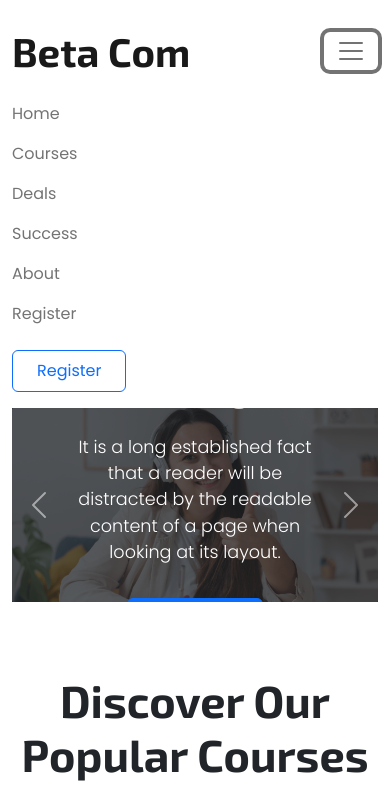
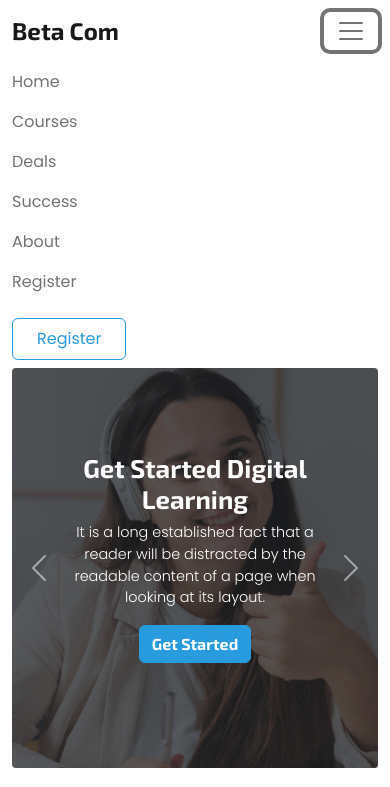
Before and after one commit to RakibAlom/beta-com, a plain HTML site: page index.html in a window 390 px wide. Both pictures are taken after a click on the button "Toggle navigation". Shown: the top 787 px of the page. Drawn offline with Linux system fonts and the light colour scheme.

Commit message:
banner ready

```diff
--- a/assets/styles.css
+++ b/assets/styles.css
@@ -1,4 +1,10 @@
 @import url('https://fonts.googleapis.com/css2?family=Exo+2:wght@300;400;700;800;900&family=Poppins:wght@300;400&display=swap');
+
+:root{
+  --primary-color:#289BDE;
+  --title-color: #1D1D1D;
+  --text-color:#777777;
+}
 
 body{
   font-family: 'Poppins', sans-serif;
@@ -6,14 +12,16 @@ body{
 
 .font-exo{
   font-family: 'Exo 2', sans-serif;
-  font-weight: bold;
+  font-weight: 600;
 }
-
-.section-title{
-  font-size: 2.8rem;
+.button,.button-outline:hover{
+  background-color: var(--primary-color);
+  border-color: var(--primary-color);
+  color: #fff;
 }
-.course-title{
-  font-size: 1.5rem;
+.button-outline{
+  border-color: var(--primary-color);
+  color: var(--primary-color);
 }
 
 /* =========== HEADER AREA START =========== */
@@ -24,11 +32,25 @@ body{
 /* NAVAR END */
 
 /* BANNER SLIDER START */
-.slider-title{
-  /* font-size: 4rem; */
-}
-.slider-slogan,.course-price {
-  font-size: 1.1rem;
+.single-banner img{
+  min-height: 400px;
+  object-fit: cover;
 }
 /* BANNER SLIDER END */
 /* =========== HEADER AREA END =========== */
+
+
+
+/* =========== MEDIA QUERY START =========== */
+@media screen and (max-width:640px) {
+  .navbar-brand{
+    font-size: 1.5rem;
+  }
+ .slider-title{
+  font-size: 1.6rem;
+ }
+ .slider-slogan{
+  font-size: 0.9rem;
+ }
+}
+/* =========== MEDIA QUERY END =========== */
--- a/index.html
+++ b/index.html
@@ -18,9 +18,9 @@
   <header>
     <div class="container-xxl">
       <!-- NAVBAR AREA START -->
-      <nav class="navbar navbar-expand-lg py-3 py-md-4">
+      <nav class="navbar navbar-expand-lg py-2 py-md-4">
         <a class="navbar-brand font-exo" href="#">Beta Com</a>
-        <a href="#" class="btn ms-auto me-3 btn-outline-primary py-2 px-4 d-none d-md-block d-lg-none" type="submit">Register</a>
+        <a href="#" class="btn ms-auto me-3 button-outline py-2 px-4 d-none d-md-block d-lg-none" type="submit">Register</a>
         <button class="navbar-toggler border-0" type="button" data-bs-toggle="collapse" data-bs-target="#navMenu" aria-controls="navMenu" aria-expanded="false" aria-label="Toggle navigation">
           <span class="navbar-toggler-icon"></span>
         </button>
@@ -45,7 +45,7 @@
               <a class="nav-link" href="#">Register</a>
             </li>
           </ul>
-          <a href="#" class="btn btn-outline-primary py-2 px-4 d-md-none d-lg-block" type="submit">Register</a>
+          <a href="#" class="btn button-outline py-2 px-4 d-md-none d-lg-block" type="submit">Register</a>
         </div>
       </nav>
       <!-- NAVBAR AREA END -->
@@ -53,14 +53,34 @@
       <!-- BANNER SLIDER START -->
       <div id="bannerSlider" class="carousel slide banner-slider" data-bs-ride="false">
         <div class="carousel-inner">
-          <div class="carousel-item single-banner bg-dark active">
-            <img src="./images/cover/cover-1.png" class="d-block w-100 opacity-25" alt="...">
-            <div class="carousel-caption d-flex flex-column gy-5 justify-content-center align-items-center top-0">
-              <h2 class="slider-title font-exo">
+          <div class="carousel-item single-banner bg-dark active rounded-1">
+            <img src="./images/cover/cover-1.png" class="d-block w-100 opacity-25 vh-50" alt="...">
+            <div class="carousel-caption d-flex flex-column gy-5 justify-content-center align-items-center top-0 px-lg-5">
+              <h2 class="slider-title font-exo display-3">
                 Get Started Digital Learning
               </h2>
-              <p class="slider-slogan fw-light py-3 lh-base">It is a long established fact that a reader will be distracted by the readable content of a page when looking at its layout.</p>
-              <a href="#" class="btn btn-primary py-2 px-4 font-exo">Get Started</a>
+              <p class="slider-slogan fw-light py-lg-3">It is a long established fact that a reader will be distracted by the readable content of a page when looking at its layout.</p>
+              <a href="#" class="button btn py-md-2 px-md-4 font-exo">Get Started</a>
+            </div>
+          </div>
+          <div class="carousel-item single-banner bg-dark rounded-1">
+            <img src="./images/cover/cover-2.jpg" class="d-block w-100 opacity-25 vh-50" alt="...">
+            <div class="carousel-caption d-flex flex-column gy-5 justify-content-center align-items-center top-0 px-lg-5">
+              <h2 class="slider-title font-exo display-3">
+                Get Started Digital Learning 2
+              </h2>
+              <p class="slider-slogan fw-light py-lg-3">It is a long established fact that a reader will be distracted by the readable content of a page when looking at its layout.</p>
+              <a href="#" class="button btn py-md-2 px-md-4 font-exo">Get Started</a>
+            </div>
+          </div>
+          <div class="carousel-item single-banner bg-dark rounded-1">
+            <img src="./images/cover/cover-3.jpg" class="d-block w-100 opacity-25 vh-50" alt="...">
+            <div class="carousel-caption d-flex flex-column gy-5 justify-content-center align-items-center top-0 px-lg-5">
+              <h2 class="slider-title font-exo display-3">
+                Get Started Digital Learning 3
+              </h2>
+              <p class="slider-slogan fw-light py-lg-3">It is a long established fact that a reader will be distracted by the readable content of a page when looking at its layout.</p>
+              <a href="#" class="button btn py-md-2 px-md-4 font-exo">Get Started</a>
             </div>
           </div>
         </div>
@@ -83,7 +103,7 @@
     <div class="container-xxl">
 
       <!-- POPULAR COURSES START -->
-      <section class="populer-courses">
+      <!-- <section class="populer-courses">
         <div class="section-info text-center py-4">
           <h2 class="section-title font-exo">Discover Our Popular Courses</h2>
           <p class="section-para py-2">It is a long established fact that a reader will be distracted by the readable content of a page when looking at its layout.</p>
@@ -156,11 +176,11 @@
             <a href="#" class="btn btn-primary px-lg-5 py-lg-3 px-4 py-2">See More Courses</a>
           </div>
         </div>
-      </section>
+      </section> -->
       <!-- POPULAR COURSES END -->
 
       <!-- EXPLORE AREA START -->
-      <section class="explore-area">
+      <!-- <section class="explore-area">
         <div class="row">
           <div class="col-md-6">
             <div class="explore-featured-image">
@@ -199,11 +219,11 @@
             </div>
           </div>
         </div>
-      </section>
+      </section> -->
       <!-- EXPLORE AREA END -->
 
       <!-- REGISTER JOIN AREA START -->
-      <section class="register-join">
+      <!-- <section class="register-join">
         <div class="row">
           <div class="col-md-6">
             <div class="register-content">
@@ -219,11 +239,11 @@
             </div>
           </div>
         </div>
-      </section>
+      </section> -->
       <!-- REGISTER JOIN AREA END -->
 
       <!-- SUCCESSFULL STUDENTS AREA START -->
-      <section class="successfull-students">
+      <!-- <section class="successfull-students">
         <div class="section-info">
           <h2 class="section-title font-exo">Meet Our Successfull Students</h2>
           <p class="section-para">
@@ -273,11 +293,11 @@
             </div>
           </div>
         </div>
-      </section>
+      </section> -->
       <!-- SUCCESSFULL STUDENTS AREA END -->
 
       <!-- STUDENTS FEEDBACK START -->
-      <section class="students-feedback">
+      <!-- <section class="students-feedback">
         <div class="section-info">
           <h2 class="section-title font-exo font-exo">Some Students Feedback</h2>
           <p class="section-para">
@@ -306,11 +326,11 @@
               </button>
             </div>
         </div>
-      </section>
+      </section> -->
       <!-- STUDENTS FEEDBACK END -->
 
       <!-- FAQs AREA START -->
-      <section class="faqs-area">
+      <!-- <section class="faqs-area">
         <div class="section-info">
           <h2 class="section-title font-exo font-exo">Frequently Asked Questions</h2>
           <p class="section-para">
@@ -357,11 +377,11 @@
             </div>
           </div>
         </div>
-      </section>
+      </section> -->
       <!-- FAQ AREA END -->
 
       <!-- TRUSTED COMPANIES AREA START -->
-      <sectino class="trusted-comapnies">
+      <!-- <sectino class="trusted-comapnies">
         <div class="section-info">
           <h2 class="section-title font-exo font-exo">Trusted by over 800+ companies</h2>
         </div>
@@ -387,7 +407,7 @@
             </div>
           </div>
         </div>
-      </sectino>
+      </sectino> -->
       <!-- TRUSTED COMPANIES AREA END -->
 
     </div>
@@ -395,7 +415,7 @@
   <!-- MAIN CONTENT AREA END -->
 
   <!-- FOOTER AREA START -->
-  <footer class="footer">
+  <!-- <footer class="footer">
     <div class="container-lg">
       <h2 class="footer-logo font-exo">BetaCom</h2>
       <p class="footer-address">
@@ -425,7 +445,7 @@
         </ul>
       </div>
     </div>
-  </footer>
+  </footer> -->
   <!-- FOOTER AREA END -->
 
   <!-- BOOTSTRAP JS FILES -->
```
Also changed, not shown: images/cover/cover-2.jpg, images/cover/cover-3.jpg.
